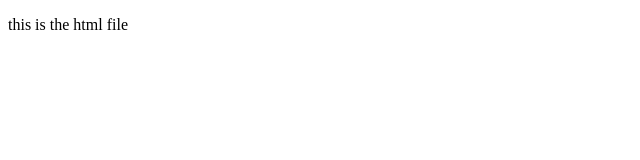
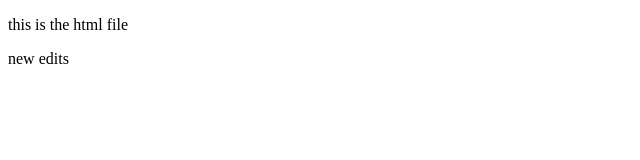
Before and after one commit to vrishabhparmar/mydemoproject, a plain HTML site: page index.html in a window 1280 px wide. Shown: the full height of the page, 0-640 px from the left. Drawn offline with Linux system fonts and the light colour scheme.

Commit message:
another change index.html

```diff
--- a/index.html
+++ b/index.html
@@ -7,5 +7,7 @@
     </head>
     <body>
         <p>this is the html file</p>
+
+        <p>new edits</p>
     </body>
 </html>
```
